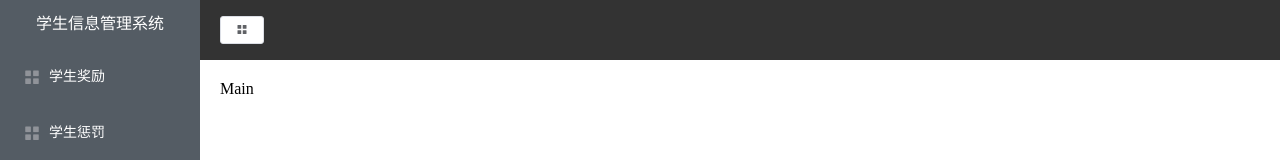
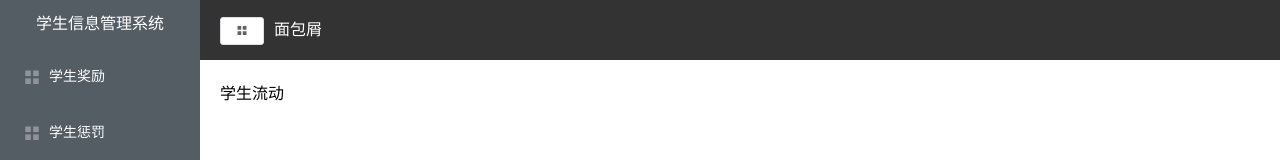
Before and after one commit to isccya/stu-front, a Vue app: page /#/Change in a window 1280 px wide. Shown: the top 160 px of the page. Built offline with nearby package versions, Linux system fonts and the light colour scheme.

Commit message:
配置好vuex模块化

```diff
--- a/package.json
+++ b/package.json
@@ -14,7 +14,8 @@
     "nprogress": "^0.2.0",
     "qs": "^6.11.0",
     "vue": "^2.6.14",
-    "vue-router": "^3.6.5"
+    "vue-router": "^3.6.5",
+    "vuex": "^3.6.2"
   },
   "devDependencies": {
     "@babel/core": "^7.12.16",
--- a/src/components/Header/index.vue
+++ b/src/components/Header/index.vue
@@ -2,6 +2,8 @@
   <div class="head-container">
     <div class="l-container">
       <el-button icon="el-icon-menu" size="mini"></el-button>
+      <!-- 面包屑 -->
+      <span class='bread'>面包屑</span>
     </div>
     <div class="r-container"></div>
   </div>
@@ -22,6 +24,11 @@ export default {};
 .l-container{
   margin-left: 20px;
 }
+.bread{
+  color:white;
+  font-size: 16px;
+  margin-left: 10px;
+}
 
 
 </style>
--- a/src/main.js
+++ b/src/main.js
@@ -1,12 +1,15 @@
 import Vue from 'vue'
 import App from './App.vue'
-import router from './router'
-import ElementUI from 'element-ui';
-import 'element-ui/lib/theme-chalk/index.css';
+
+import router from './router'//引入路由
+import store from './store/index'//引入vuex
+import ElementUI from 'element-ui';//全局引入ui组件库
+import 'element-ui/lib/theme-chalk/index.css';//全局引入ui组件样式
 Vue.config.productionTip = false
 Vue.use(ElementUI);
 
 new Vue({
   render: h => h(App),
   router: router,
+  store:store,
 }).$mount('#app')
--- a/src/pages/Change/index.vue
+++ b/src/pages/Change/index.vue
@@ -1,5 +1,7 @@
 <template>
-
+  <div>
+    学生流动
+  </div>
 </template>
 
 <script>
--- a/src/pages/Main/index.vue
+++ b/src/pages/Main/index.vue
@@ -8,10 +8,11 @@
         <el-header>
           <Header></Header>
         </el-header>
-        <el-main>Main</el-main>
+        <el-main>
+          <router-view></router-view>
+        </el-main>
       </el-container>
     </el-container>
-    <router-view></router-view>
   </div>
 </template>
 
--- a/src/pages/showPerson/index.vue
+++ b/src/pages/showPerson/index.vue
@@ -1,6 +1,6 @@
 <template>
   <div>
-
+    学生个人信息
   </div>
 </template>
 
--- /dev/null
+++ b/src/store/Change/index.js
@@ -0,0 +1,21 @@
+const actions = {
+
+}
+
+const mutations = {
+
+}
+
+const state = {
+
+}
+const getters={
+
+}
+export default {
+    namespaced: true,
+    state,
+    actions,
+    mutations,
+    getters
+}
--- /dev/null
+++ b/src/store/Punish/index.js
@@ -0,0 +1,21 @@
+const actions = {
+
+}
+
+const mutations = {
+
+}
+
+const state = {
+
+}
+const getters={
+
+}
+export default {
+    namespaced: true,
+    state,
+    actions,
+    mutations,
+    getters
+}
--- /dev/null
+++ b/src/store/Reward/index.js
@@ -0,0 +1,21 @@
+const actions = {
+
+}
+
+const mutations = {
+
+}
+
+const state = {
+
+}
+const getters={
+
+}
+export default {
+    namespaced: true,
+    state,
+    actions,
+    mutations,
+    getters
+}
--- /dev/null
+++ b/src/store/index.js
@@ -0,0 +1,20 @@
+import Vue from 'vue'
+import Vuex from 'vuex'
+Vue.use(Vuex)
+import showPerson from './showPerson'
+import Punish from './Punish'
+import Reward from './Reward'
+import Change from './Change'
+
+
+
+
+
+export default new Vuex.Store({
+    modules: {
+     showPerson,
+     Change,
+     Reward,
+     Punish
+    }
+})
--- /dev/null
+++ b/src/store/showPerson/index.js
@@ -0,0 +1,21 @@
+const actions = {
+
+}
+
+const mutations = {
+
+}
+
+const state = {
+
+}
+const getters={
+
+}
+export default {
+    namespaced: true,//开启命名空间,modules里面的分类名才能被map四个方法捕捉到
+    state,
+    actions,
+    mutations,
+    getters
+}
```
Also changed, not shown: 1 other file (tests, documents, lock files or other folders).
